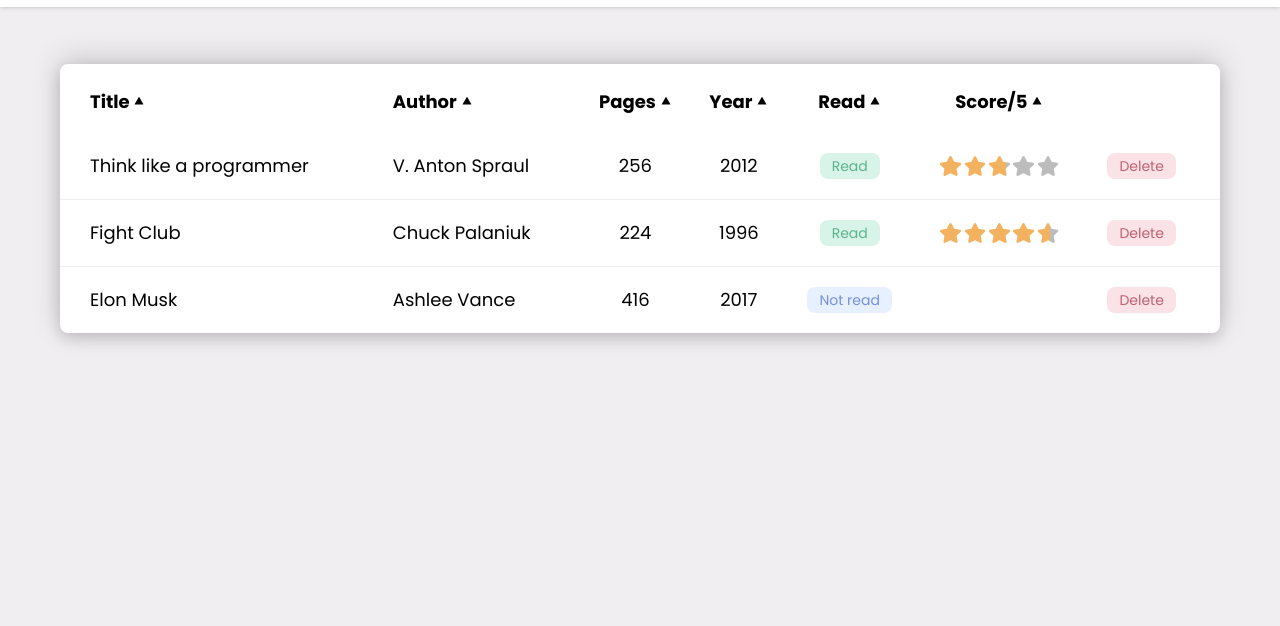
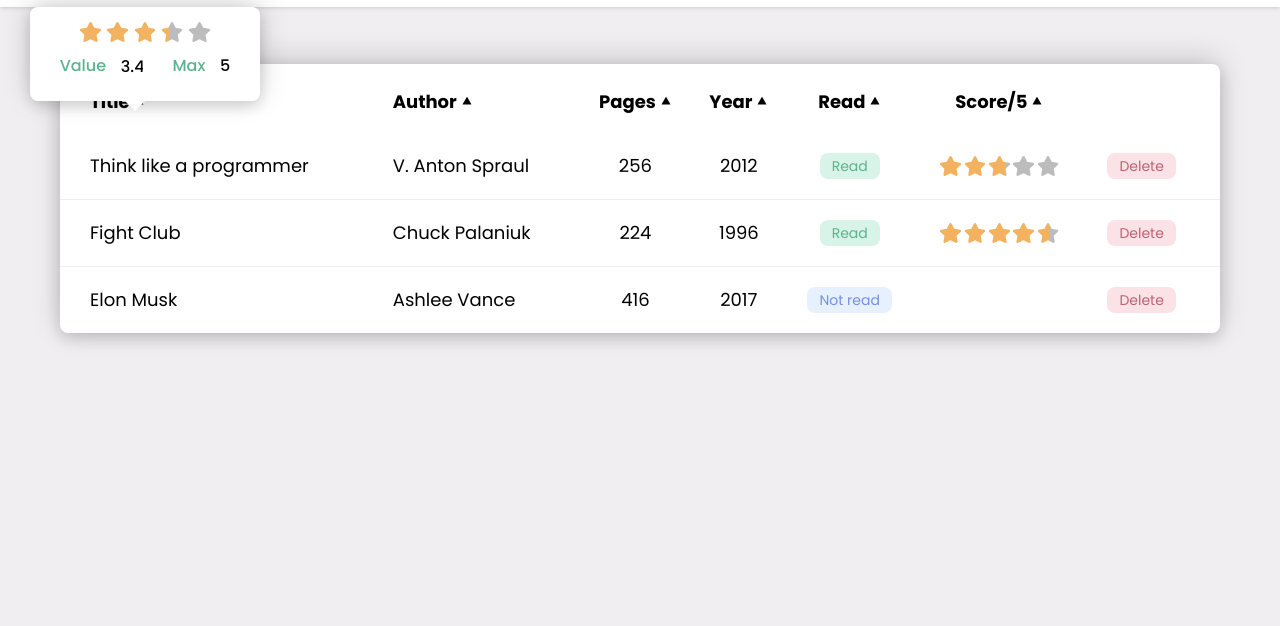
Before and after one commit to alex-dishen/library, a plain HTML site: page index.html in a window 1280 px wide. Shown: the part 103-729 px from the top of the page. Drawn offline with nearby package versions, Linux system fonts and the light colour scheme.

Commit message:
Create popup when switched from not read to read

```diff
--- a/index.html
+++ b/index.html
@@ -35,7 +35,24 @@
                     <th></th>
                 </tr>
             </thead>
-            <tbody class="tbody"></tbody>
+            <tbody class="tbody">
+                <div class="popup-rating">
+                    <div class="popup-stars">
+                        <img src="img/star.svg">
+                        <img src="img/star.svg">
+                        <img src="img/star.svg">
+                        <img src="img/star.svg">
+                        <img src="img/star.svg">
+                        <div class="popup-stars-overlay"></div>
+                    </div>
+                    <div class="popup-rate-options">
+                        <label for="popup-rate-value">Value</label>
+                        <input type="number" id='popup-rate-value' value="3.4" step="0.1" min="0.1" max="5">
+                        <label>Max</label>
+                        <div class="pop-up-max-value">5</div>
+                    </div>
+                </div>
+            </tbody>
         </table>
     </main>
 
--- a/style.css
+++ b/style.css
@@ -137,6 +137,54 @@ img[src*='star'] {
     color: rgb(190, 97, 113);
 }
 
+/* popup when a book switched  from not read to read book */
+
+.popup-rating {
+    position: absolute;
+    z-index: 1;
+    background-color: var(--white);
+    color: rgb(92, 179, 141);
+    width: 200px;
+    padding: 15px;
+    border-radius: 8px;
+    box-shadow:  0px 5px 15px rgb(0, 0, 0, 0.16), -0px -5px 30px rgb(0, 0, 0, 0.16);
+}
+
+.popup-rating:before {
+    position: absolute;
+    content: "";
+    border-left: 10px solid transparent;
+    border-right: 10px solid transparent;
+    border-top: 10px solid var(--white);
+    border-bottom: 10px solid transparent;
+    right: 50%;
+    bottom: -20px;
+}
+
+.popup-stars {
+    position: relative;
+    width: 132px;
+    margin: 0 auto;
+}
+
+.popup-rate-options {
+    display: flex;
+    align-items: center;
+    justify-content: space-evenly;
+    font-size: 16px;
+}
+
+#popup-rate-value {
+    height: 40px;
+    width: 37px;
+    padding: 0;
+}
+
+.pop-up-max-value {
+    color: black;
+    font-weight: 500;;
+}
+
 /* FOOTER */
 
 footer {
@@ -225,7 +273,7 @@ input,
     cursor: default;
 }
 
-.stars-overlay {
+.stars-overlay, .popup-stars-overlay {
     position: absolute;
     z-index: 1;
     background-color: black;
```
